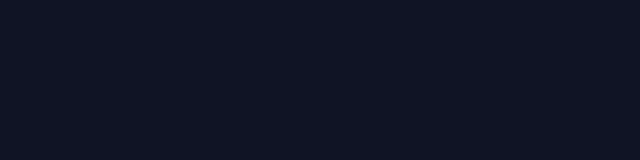
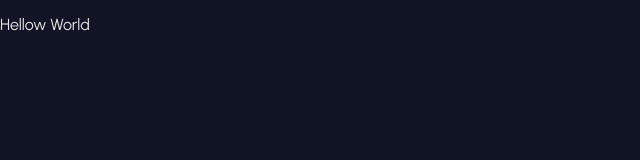
Before and after one commit to evangelia-business/website, a Next.js app: page / in a window 1280 px wide. Shown: the top 160 px of the page, without its empty margins (0-640 px from the left). Built offline with nearby package versions, Linux system fonts and the light colour scheme.

Commit message:
added urbanist custom google font #2

```diff
--- a/src/app/layout.tsx
+++ b/src/app/layout.tsx
@@ -1,8 +1,8 @@
 import type { Metadata } from "next";
-import { Inter } from "next/font/google";
+import { Urbanist } from "next/font/google";
 import "../styles/globals.css";
 
-const inter = Inter({ subsets: ["latin"] });
+const urbanist = Urbanist({ subsets: ["latin"] });
 
 export const metadata: Metadata = {
   title: "Evangelia - Home Page",
@@ -16,7 +16,7 @@ export default function RootLayout({
 }>) {
   return (
     <html lang="en">
-      <body className={inter.className}>{children}</body>
+      <body className={urbanist.className}>{children}</body>
     </html>
   );
 }
--- a/src/app/page.tsx
+++ b/src/app/page.tsx
@@ -4,7 +4,7 @@ export default function Home() {
   return (
     <main>
 
-
+    <p>Hellow World </p>
 
     </main>
   );
```
